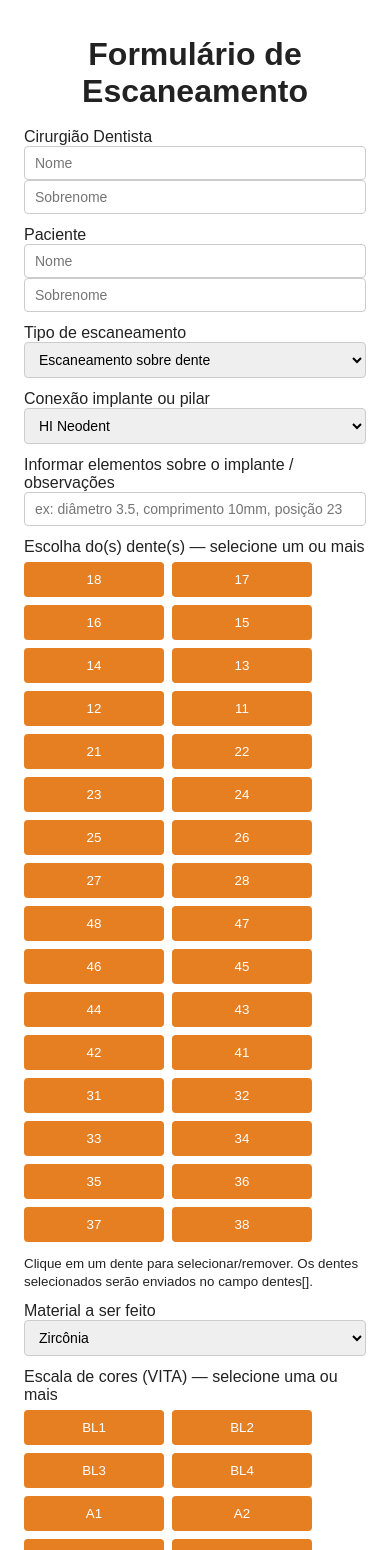
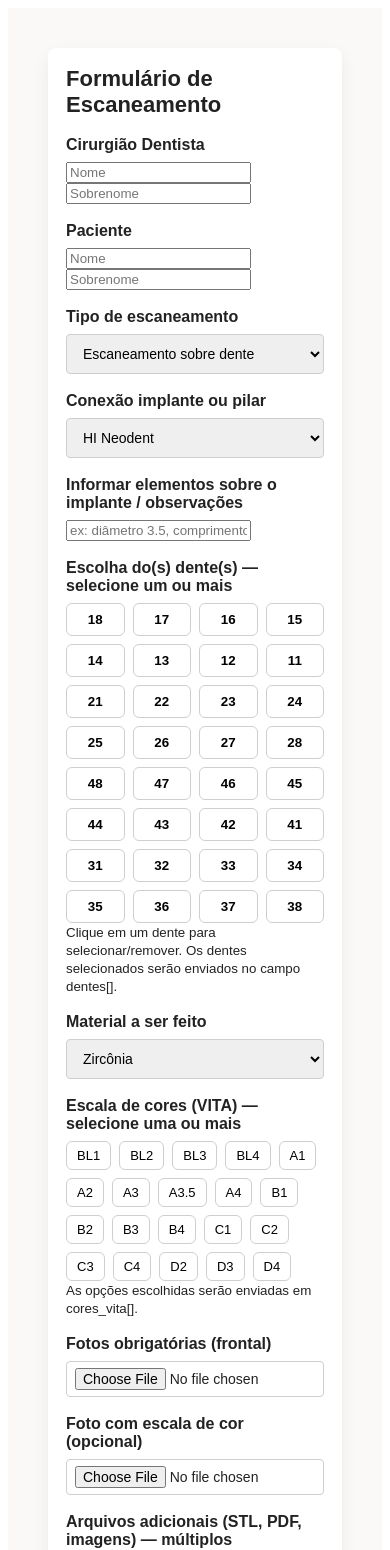
Before and after one commit to Smiletech3D/scan-smiletech, a Next.js app: page /new-scan in a window 390 px wide. Shown: the top 1550 px of the page. Built offline with nearby package versions, Linux system fonts and the light colour scheme.

Commit message:
Update new-scan.css

```diff
--- a/styles/new-scan.css
+++ b/styles/new-scan.css
@@ -1,82 +1,143 @@
+/* styles/new-scan.css - versão limpa e compatível com Webpack */
 .page {
-  max-width: 820px;
-  margin: 36px auto;
-  font-family: Arial, sans-serif;
+  background: #faf9f7;
+  min-height: 100vh;
+  padding: 40px;
+  display: flex;
+  justify-content: center;
+  align-items: flex-start;
+  font-family: Arial, Helvetica, sans-serif;
   color: #222;
-  padding: 0 16px;
 }
 
-h1 { text-align: center; margin-bottom: 18px; }
-h3 { margin-top: 18px; }
-
-.scan-form {
-  display: flex;
-  flex-direction: column;
-  gap: 12px;
+.card {
+  background: #fff;
+  max-width: 920px;
+  width: 100%;
+  padding: 28px;
+  border-radius: 8px;
+  box-shadow: 0 6px 18px rgba(0,0,0,0.06);
 }
 
-.row { display: flex; gap: 12px; }
-.row input { flex: 1; }
+.logo-row {
+  display: flex;
+  align-items: center;
+  justify-content: space-between;
+  margin-bottom: 18px;
+}
 
-input, select, textarea {
-  padding: 8px 10px;
-  border: 1px solid #ccc;
+.logo-row h1 {
+  margin: 0;
+  font-size: 22px;
+}
+
+/* Form layout */
+.scan-form .form-group {
+  margin-bottom: 18px;
+}
+
+.scan-form label {
+  display: block;
+  font-weight: 700;
+  margin-bottom: 8px;
+  color: #222;
+}
+
+.scan-form input[type="text"],
+.scan-form input[type="url"],
+.scan-form input[type="file"],
+.scan-form select,
+.scan-form textarea {
+  width: 100%;
+  padding: 10px 12px;
+  border: 1px solid #cfcfcf;
   border-radius: 4px;
-  width: 100%;
   box-sizing: border-box;
   font-size: 14px;
 }
 
-textarea { min-height: 90px; resize: vertical; }
+.scan-form input[type="file"] {
+  padding: 6px 8px;
+}
 
-button {
-  width: 140px;
-  padding: 10px;
-  background: #e67e22;
+.form-actions {
+  display: flex;
+  align-items: center;
+  gap: 16px;
+  margin-top: 8px;
+}
+
+.form-actions button {
+  background: #d55b00;
   color: white;
   border: none;
-  border-radius: 4px;
+  padding: 10px 18px;
+  border-radius: 6px;
   cursor: pointer;
+  font-weight: 700;
 }
 
-/* teeth grid */
-.teeth-grid {
-  display: flex;
-  flex-wrap: wrap;
-  gap: 8px;
-  margin: 6px 0 12px;
+.form-actions button:disabled {
+  opacity: 0.6;
+  cursor: not-allowed;
 }
 
-.tooth {
-  display: inline-flex;
-  align-items: center;
-  gap: 6px;
-  padding: 6px 8px;
-  border: 1px solid #ddd;
-  border-radius: 4px;
-  background: #fafafa;
-  font-size: 13px;
+.status {
+  margin-top: 6px;
+  color: #0a7a3e;
+  font-weight: 600;
 }
 
-.tooth input { width: 16px; height: 16px; }
+/* Teeth grid */
+.teeth-grid {
+  display: grid;
+  grid-template-columns: repeat(8, 1fr);
+  gap: 8px;
+}
 
-/* vita grid */
+.teeth-btn {
+  background: white;
+  border: 1px solid #cfcfcf;
+  padding: 8px 6px;
+  border-radius: 6px;
+  cursor: pointer;
+  font-weight: 700;
+}
+
+.teeth-btn.selected {
+  background: #f1a661;
+  border-color: #e07b2a;
+  color: #fff;
+}
+
+/* Vita colors grid */
 .vita-grid {
   display: flex;
   flex-wrap: wrap;
   gap: 8px;
-  margin: 6px 0 12px;
 }
 
-.vita {
-  display: inline-flex;
-  align-items: center;
-  gap: 6px;
-  padding: 5px 8px;
-  border: 1px solid #eee;
-  border-radius: 4px;
-  background: #fff;
+.vita-btn {
+  background: white;
+  border: 1px solid #cfcfcf;
+  padding: 6px 10px;
+  border-radius: 6px;
   font-size: 13px;
+  cursor: pointer;
 }
 
-.status { margin-top: 12px; font-weight: bold; color: #b03; }
+.vita-btn.selected {
+  background: #d55b00;
+  color: #fff;
+  border-color: #a44400;
+}
+
+/* Responsive */
+@media (max-width: 860px) {
+  .teeth-grid {
+    grid-template-columns: repeat(4, 1fr);
+  }
+  .card {
+    padding: 18px;
+  }
+}
```
